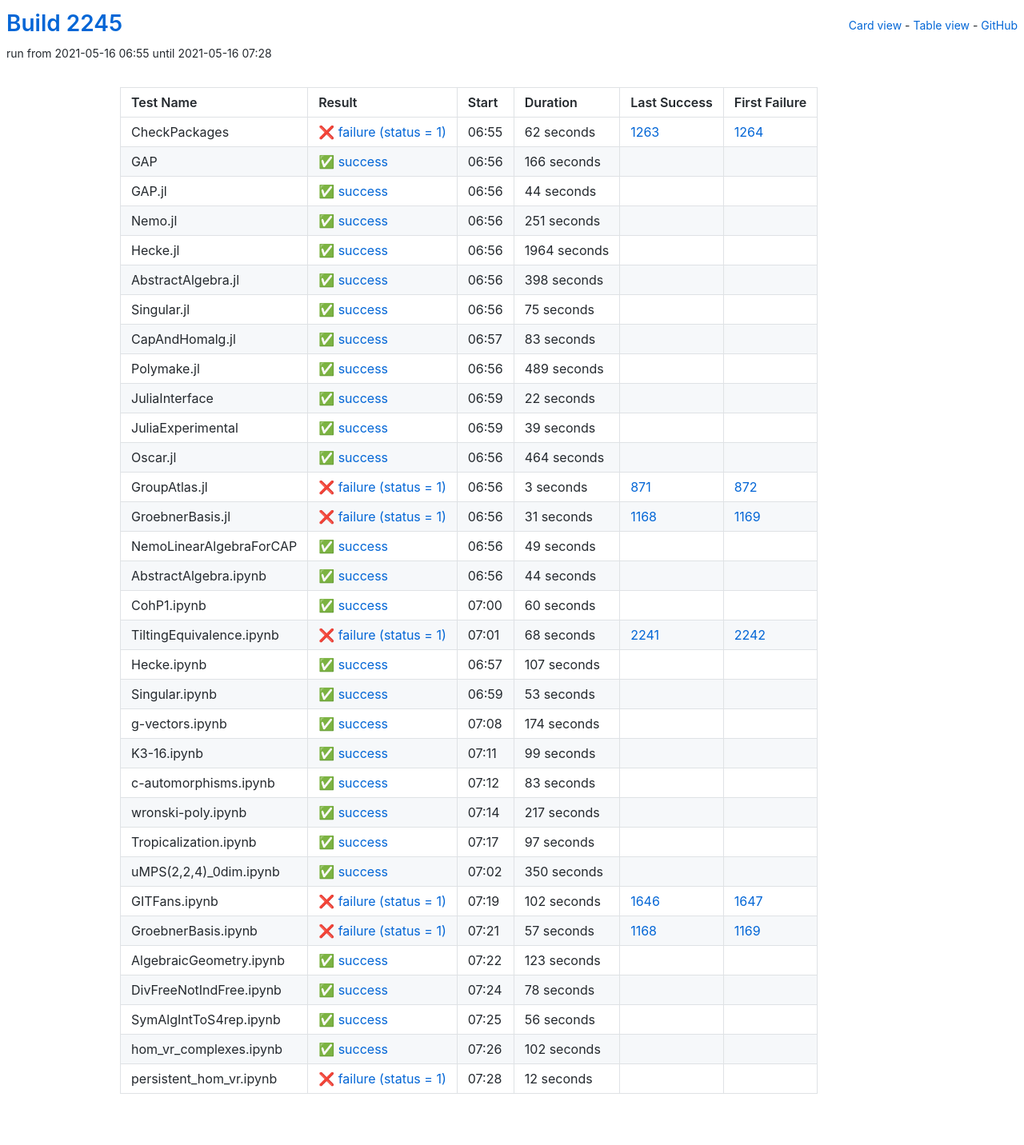
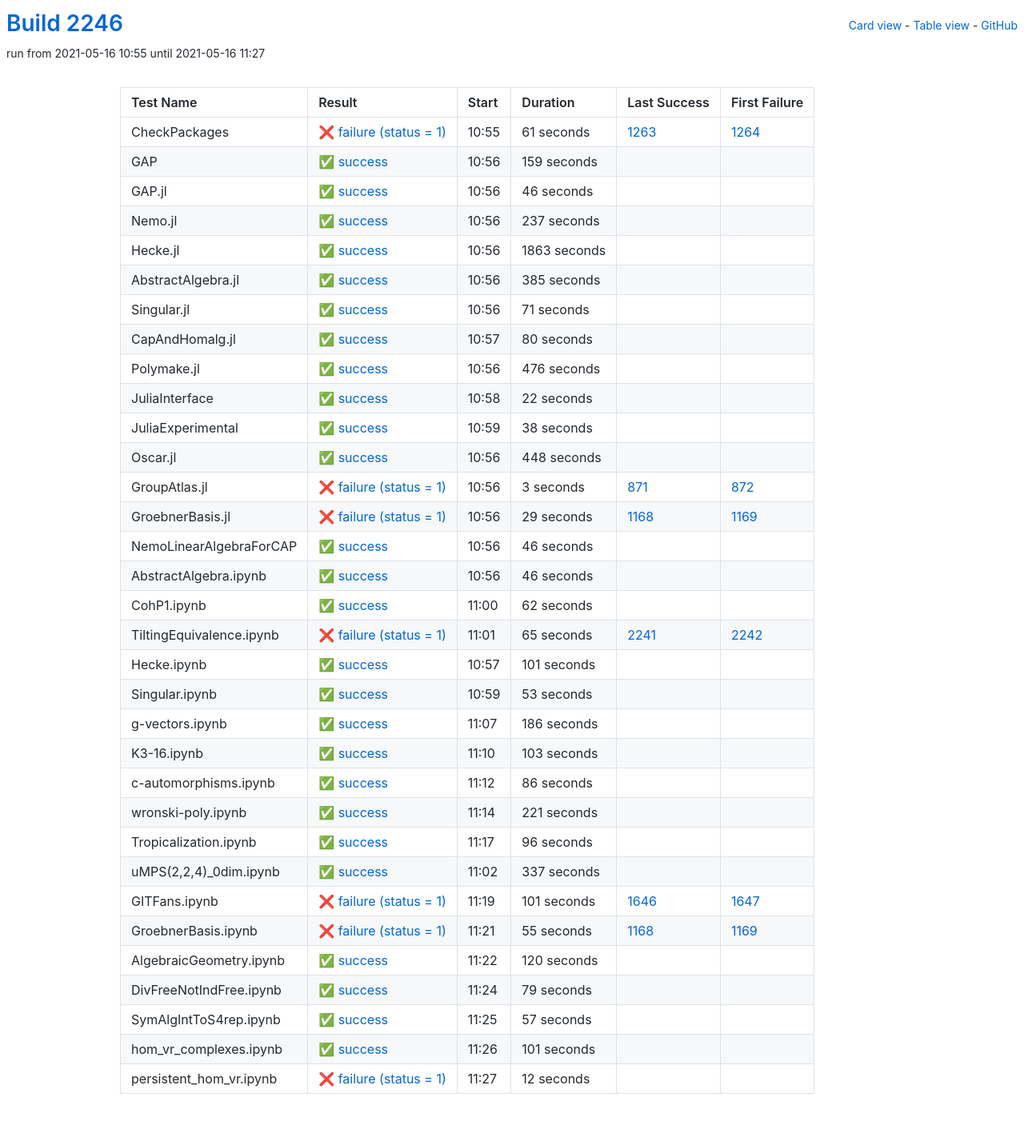
Before and after one commit to oscar-system/oscar-ci-status-stable, a Jekyll site: the page built from table.html, in a window 1280 px wide. Shown: the whole page at 80% size. Built offline with Jekyll 4.4.1, drawn with Linux system fonts in a browser that asks for light colours.

Commit message:
Build #2246

```diff
--- a/_data/ci.yml
+++ b/_data/ci.yml
@@ -1,6 +1,6 @@
 ---
-build: 2245
-build_url: https://oscarci.mathematik.uni-kl.de/job/oscar-stable/2245/
+build: 2246
+build_url: https://oscarci.mathematik.uni-kl.de/job/oscar-stable/2246/
 job: oscar-stable
 organization: oscar-system
 repo: oscar-ci-status-stable
@@ -8,116 +8,116 @@ repourl: https://github.com/oscar-system/oscar-ci-status-stable
 tests:
 - name: CheckPackages
   id: checkpackages
-  log: https://oscarci.mathematik.uni-kl.de/job/oscar-stable/2245/artifact/logs/build-2245/CheckPackages.log
-  start: 2021-05-16 06:55
+  log: https://oscarci.mathematik.uni-kl.de/job/oscar-stable/2246/artifact/logs/build-2246/CheckPackages.log
+  start: 2021-05-16 10:55
   success: false
   exitcode: 1
   status: failure
-  duration: 62
+  duration: 61
   last_success: 1263
   last_success_url: https://oscarci.mathematik.uni-kl.de/job/oscar-stable/1263/
   first_failure: 1264
   first_failure_url: https://oscarci.mathematik.uni-kl.de/job/oscar-stable/1264/
 - name: GAP
   id: gap
-  log: https://oscarci.mathematik.uni-kl.de/job/oscar-stable/2245/artifact/logs/build-2245/GAP.log
-  start: 2021-05-16 06:56
+  log: https://oscarci.mathematik.uni-kl.de/job/oscar-stable/2246/artifact/logs/build-2246/GAP.log
+  start: 2021-05-16 10:56
   success: true
   exitcode: 0
   status: success
-  duration: 166
+  duration: 159
   last_success: false
   last_success_url:
   first_failure: false
   first_failure_url:
 - name: GAP.jl
   id: gap-jl
-  log: https://oscarci.mathematik.uni-kl.de/job/oscar-stable/2245/artifact/logs/build-2245/GAP.jl.log
-  start: 2021-05-16 06:56
+  log: https://oscarci.mathematik.uni-kl.de/job/oscar-stable/2246/artifact/logs/build-2246/GAP.jl.log
+  start: 2021-05-16 10:56
   success: true
   exitcode: 0
   status: success
-  duration: 44
+  duration: 46
   last_success: false
   last_success_url:
   first_failure: false
   first_failure_url:
 - name: Nemo.jl
   id: nemo-jl
-  log: https://oscarci.mathematik.uni-kl.de/job/oscar-stable/2245/artifact/logs/build-2245/Nemo.jl.log
-  start: 2021-05-16 06:56
+  log: https://oscarci.mathematik.uni-kl.de/job/oscar-stable/2246/artifact/logs/build-2246/Nemo.jl.log
+  start: 2021-05-16 10:56
   success: true
   exitcode: 0
   status: success
-  duration: 251
+  duration: 237
   last_success: false
   last_success_url:
   first_failure: false
   first_failure_url:
 - name: Hecke.jl
   id: hecke-jl
-  log: https://oscarci.mathematik.uni-kl.de/job/oscar-stable/2245/artifact/logs/build-2245/Hecke.jl.log
-  start: 2021-05-16 06:56
+  log: https://oscarci.mathematik.uni-kl.de/job/oscar-stable/2246/artifact/logs/build-2246/Hecke.jl.log
+  start: 2021-05-16 10:56
   success: true
   exitcode: 0
   status: success
-  duration: 1964
+  duration: 1863
   last_success: false
   last_success_url:
   first_failure: false
   first_failure_url:
 - name: AbstractAlgebra.jl
   id: abstractalgebra-jl
-  log: https://oscarci.mathematik.uni-kl.de/job/oscar-stable/2245/artifact/logs/build-2245/AbstractAlgebra.jl.log
-  start: 2021-05-16 06:56
+  log: https://oscarci.mathematik.uni-kl.de/job/oscar-stable/2246/artifact/logs/build-2246/AbstractAlgebra.jl.log
+  start: 2021-05-16 10:56
   success: true
   exitcode: 0
   status: success
-  duration: 398
+  duration: 385
   last_success: false
   last_success_url:
   first_failure: false
   first_failure_url:
 - name: Singular.jl
   id: singular-jl
-  log: https://oscarci.mathematik.uni-kl.de/job/oscar-stable/2245/artifact/logs/build-2245/Singular.jl.log
-  start: 2021-05-16 06:56
+  log: https://oscarci.mathematik.uni-kl.de/job/oscar-stable/2246/artifact/logs/build-2246/Singular.jl.log
+  start: 2021-05-16 10:56
   success: true
   exitcode: 0
   status: success
-  duration: 75
+  duration: 71
   last_success: false
   last_success_url:
   first_failure: false
   first_failure_url:
 - name: CapAndHomalg.jl
   id: capandhomalg-jl
-  log: https://oscarci.mathematik.uni-kl.de/job/oscar-stable/2245/artifact/logs/build-2245/CapAndHomalg.jl.log
-  start: 2021-05-16 06:57
+  log: https://oscarci.mathematik.uni-kl.de/job/oscar-stable/2246/artifact/logs/build-2246/CapAndHomalg.jl.log
+  start: 2021-05-16 10:57
   success: true
   exitcode: 0
   status: success
-  duration: 83
+  duration: 80
   last_success: false
   last_success_url:
   first_failure: false
   first_failure_url:
 - name: Polymake.jl
   id: polymake-jl
-  log: https://oscarci.mathematik.uni-kl.de/job/oscar-stable/2245/artifact/logs/build-2245/Polymake.jl.log
-  start: 2021-05-16 06:56
+  log: https://oscarci.mathematik.uni-kl.de/job/oscar-stable/2246/artifact/logs/build-2246/Polymake.jl.log
+  start: 2021-05-16 10:56
   success: true
   exitcode: 0
   status: success
-  duration: 489
+  duration: 476
   last_success: false
   last_success_url:
   first_failure: false
   first_failure_url:
 - name: JuliaInterface
   id: juliainterface
-  log: https://oscarci.mathematik.uni-kl.de/job/oscar-stable/2245/artifact/logs/build-2245/JuliaInterface.log
-  start: 2021-05-16 06:59
+  log: https://oscarci.mathematik.uni-kl.de/job/oscar-stable/2246/artifact/logs/build-2246/JuliaInterface.log
+  start: 2021-05-16 10:58
   success: true
   exitcode: 0
   status: success
@@ -128,32 +128,32 @@ tests:
   first_failure_url:
 - name: JuliaExperimental
   id: juliaexperimental
-  log: https://oscarci.mathematik.uni-kl.de/job/oscar-stable/2245/artifact/logs/build-2245/JuliaExperimental.log
-  start: 2021-05-16 06:59
+  log: https://oscarci.mathematik.uni-kl.de/job/oscar-stable/2246/artifact/logs/build-2246/JuliaExperimental.log
+  start: 2021-05-16 10:59
   success: true
   exitcode: 0
   status: success
-  duration: 39
+  duration: 38
   last_success: false
   last_success_url:
   first_failure: false
   first_failure_url:
 - name: Oscar.jl
   id: oscar-jl
-  log: https://oscarci.mathematik.uni-kl.de/job/oscar-stable/2245/artifact/logs/build-2245/Oscar.jl.log
-  start: 2021-05-16 06:56
+  log: https://oscarci.mathematik.uni-kl.de/job/oscar-stable/2246/artifact/logs/build-2246/Oscar.jl.log
+  start: 2021-05-16 10:56
   success: true
   exitcode: 0
   status: success
-  duration: 464
+  duration: 448
   last_success: false
   last_success_url:
   first_failure: false
   first_failure_url:
 - name: GroupAtlas.jl
   id: groupatlas-jl
-  log: https://oscarci.mathematik.uni-kl.de/job/oscar-stable/2245/artifact/logs/build-2245/GroupAtlas.jl.log
-  start: 2021-05-16 06:56
+  log: https://oscarci.mathematik.uni-kl.de/job/oscar-stable/2246/artifact/logs/build-2246/GroupAtlas.jl.log
+  start: 2021-05-16 10:56
   success: false
   exitcode: 1
   status: failure
@@ -164,80 +164,80 @@ tests:
   first_failure_url: https://oscarci.mathematik.uni-kl.de/job/oscar-stable/872/
 - name: GroebnerBasis.jl
   id: groebnerbasis-jl
-  log: https://oscarci.mathematik.uni-kl.de/job/oscar-stable/2245/artifact/logs/build-2245/GroebnerBasis.jl.log
-  start: 2021-05-16 06:56
+  log: https://oscarci.mathematik.uni-kl.de/job/oscar-stable/2246/artifact/logs/build-2246/GroebnerBasis.jl.log
+  start: 2021-05-16 10:56
   success: false
   exitcode: 1
   status: failure
-  duration: 31
+  duration: 29
   last_success: 1168
   last_success_url: https://oscarci.mathematik.uni-kl.de/job/oscar-stable/1168/
   first_failure: 1169
   first_failure_url: https://oscarci.mathematik.uni-kl.de/job/oscar-stable/1169/
 - name: NemoLinearAlgebraForCAP
   id: nemolinearalgebraforcap
-  log: https://oscarci.mathematik.uni-kl.de/job/oscar-stable/2245/artifact/logs/build-2245/NemoLinearAlgebraForCAP.log
-  start: 2021-05-16 06:56
+  log: https://oscarci.mathematik.uni-kl.de/job/oscar-stable/2246/artifact/logs/build-2246/NemoLinearAlgebraForCAP.log
+  start: 2021-05-16 10:56
   success: true
   exitcode: 0
   status: success
-  duration: 49
+  duration: 46
   last_success: false
   last_success_url:
   first_failure: false
   first_failure_url:
 - name: AbstractAlgebra.ipynb
   id: abstractalgebra-ipynb
-  log: https://oscarci.mathematik.uni-kl.de/job/oscar-stable/2245/artifact/logs/build-2245/AbstractAlgebra.ipynb.log
-  start: 2021-05-16 06:56
+  log: https://oscarci.mathematik.uni-kl.de/job/oscar-stable/2246/artifact/logs/build-2246/AbstractAlgebra.ipynb.log
+  start: 2021-05-16 10:56
   success: true
   exitcode: 0
   status: success
-  duration: 44
+  duration: 46
   last_success: false
   last_success_url:
   first_failure: false
   first_failure_url:
 - name: CohP1.ipynb
   id: cohp1-ipynb
-  log: https://oscarci.mathematik.uni-kl.de/job/oscar-stable/2245/artifact/logs/build-2245/CohP1.ipynb.log
-  start: 2021-05-16 07:00
+  log: https://oscarci.mathematik.uni-kl.de/job/oscar-stable/2246/artifact/logs/build-2246/CohP1.ipynb.log
+  start: 2021-05-16 11:00
   success: true
   exitcode: 0
   status: success
-  duration: 60
+  duration: 62
   last_success: false
   last_success_url:
   first_failure: false
   first_failure_url:
 - name: TiltingEquivalence.ipynb
   id: tiltingequivalence-ipynb
-  log: https://oscarci.mathematik.uni-kl.de/job/oscar-stable/2245/artifact/logs/build-2245/TiltingEquivalence.ipynb.log
-  start: 2021-05-16 07:01
+  log: https://oscarci.mathematik.uni-kl.de/job/oscar-stable/2246/artifact/logs/build-2246/TiltingEquivalence.ipynb.log
+  start: 2021-05-16 11:01
   success: false
   exitcode: 1
   status: failure
-  duration: 68
+  duration: 65
   last_success: 2241
   last_success_url: https://oscarci.mathematik.uni-kl.de/job/oscar-stable/2241/
   first_failure: 2242
   first_failure_url: https://oscarci.mathematik.uni-kl.de/job/oscar-stable/2242/
 - name: Hecke.ipynb
   id: hecke-ipynb
-  log: https://oscarci.mathematik.uni-kl.de/job/oscar-stable/2245/artifact/logs/build-2245/Hecke.ipynb.log
-  start: 2021-05-16 06:57
+  log: https://oscarci.mathematik.uni-kl.de/job/oscar-stable/2246/artifact/logs/build-2246/Hecke.ipynb.log
+  start: 2021-05-16 10:57
   success: true
   exitcode: 0
   status: success
-  duration: 107
+  duration: 101
   last_success: false
   last_success_url:
   first_failure: false
   first_failure_url:
 - name: Singular.ipynb
   id: singular-ipynb
-  log: https://oscarci.mathematik.uni-kl.de/job/oscar-stable/2245/artifact/logs/build-2245/Singular.ipynb.log
-  start: 2021-05-16 06:59
+  log: https://oscarci.mathematik.uni-kl.de/job/oscar-stable/2246/artifact/logs/build-2246/Singular.ipynb.log
+  start: 2021-05-16 10:59
   success: true
   exitcode: 0
   status: success
@@ -248,152 +248,152 @@ tests:
   first_failure_url:
 - name: g-vectors.ipynb
   id: g-vectors-ipynb
-  log: https://oscarci.mathematik.uni-kl.de/job/oscar-stable/2245/artifact/logs/build-2245/g-vectors.ipynb.log
-  start: 2021-05-16 07:08
+  log: https://oscarci.mathematik.uni-kl.de/job/oscar-stable/2246/artifact/logs/build-2246/g-vectors.ipynb.log
+  start: 2021-05-16 11:07
   success: true
   exitcode: 0
   status: success
-  duration: 174
+  duration: 186
   last_success: false
   last_success_url:
   first_failure: false
   first_failure_url:
 - name: K3-16.ipynb
   id: k3-16-ipynb
-  log: https://oscarci.mathematik.uni-kl.de/job/oscar-stable/2245/artifact/logs/build-2245/K3-16.ipynb.log
-  start: 2021-05-16 07:11
+  log: https://oscarci.mathematik.uni-kl.de/job/oscar-stable/2246/artifact/logs/build-2246/K3-16.ipynb.log
+  start: 2021-05-16 11:10
   success: true
   exitcode: 0
   status: success
-  duration: 99
+  duration: 103
   last_success: false
   last_success_url:
   first_failure: false
   first_failure_url:
 - name: c-automorphisms.ipynb
   id: c-automorphisms-ipynb
-  log: https://oscarci.mathematik.uni-kl.de/job/oscar-stable/2245/artifact/logs/build-2245/c-automorphisms.ipynb.log
-  start: 2021-05-16 07:12
+  log: https://oscarci.mathematik.uni-kl.de/job/oscar-stable/2246/artifact/logs/build-2246/c-automorphisms.ipynb.log
+  start: 2021-05-16 11:12
   success: true
   exitcode: 0
   status: success
-  duration: 83
+  duration: 86
   last_success: false
   last_success_url:
   first_failure: false
   first_failure_url:
 - name: wronski-poly.ipynb
   id: wronski-poly-ipynb
-  log: https://oscarci.mathematik.uni-kl.de/job/oscar-stable/2245/artifact/logs/build-2245/wronski-poly.ipynb.log
-  start: 2021-05-16 07:14
+  log: https://oscarci.mathematik.uni-kl.de/job/oscar-stable/2246/artifact/logs/build-2246/wronski-poly.ipynb.log
+  start: 2021-05-16 11:14
   success: true
   exitcode: 0
   status: success
-  duration: 217
+  duration: 221
   last_success: false
   last_success_url:
   first_failure: false
   first_failure_url:
 - name: Tropicalization.ipynb
   id: tropicalization-ipynb
-  log: https://oscarci.mathematik.uni-kl.de/job/oscar-stable/2245/artifact/logs/build-2245/Tropicalization.ipynb.log
-  start: 2021-05-16 07:17
+  log: https://oscarci.mathematik.uni-kl.de/job/oscar-stable/2246/artifact/logs/build-2246/Tropicalization.ipynb.log
+  start: 2021-05-16 11:17
   success: true
   exitcode: 0
   status: success
-  duration: 97
+  duration: 96
   last_success: false
   last_success_url:
   first_failure: false
   first_failure_url:
 - name: uMPS(2,2,4)_0dim.ipynb
   id: umps-2-2-4-0dim-ipynb
-  log: https://oscarci.mathematik.uni-kl.de/job/oscar-stable/2245/artifact/logs/build-2245/uMPS-2-2-4-_0dim.ipynb.log
-  start: 2021-05-16 07:02
+  log: https://oscarci.mathematik.uni-kl.de/job/oscar-stable/2246/artifact/logs/build-2246/uMPS-2-2-4-_0dim.ipynb.log
+  start: 2021-05-16 11:02
   success: true
   exitcode: 0
   status: success
-  duration: 350
+  duration: 337
   last_success: false
   last_success_url:
   first_failure: false
   first_failure_url:
 - name: GITFans.ipynb
   id: gitfans-ipynb
-  log: https://oscarci.mathematik.uni-kl.de/job/oscar-stable/2245/artifact/logs/build-2245/GITFans.ipynb.log
-  start: 2021-05-16 07:19
+  log: https://oscarci.mathematik.uni-kl.de/job/oscar-stable/2246/artifact/logs/build-2246/GITFans.ipynb.log
+  start: 2021-05-16 11:19
   success: false
   exitcode: 1
   status: failure
-  duration: 102
+  duration: 101
   last_success: 1646
   last_success_url: https://oscarci.mathematik.uni-kl.de/job/oscar-stable/1646/
   first_failure: 1647
   first_failure_url: https://oscarci.mathematik.uni-kl.de/job/oscar-stable/1647/
 - name: GroebnerBasis.ipynb
   id: groebnerbasis-ipynb
-  log: https://oscarci.mathematik.uni-kl.de/job/oscar-stable/2245/artifact/logs/build-2245/GroebnerBasis.ipynb.log
-  start: 2021-05-16 07:21
+  log: https://oscarci.mathematik.uni-kl.de/job/oscar-stable/2246/artifact/logs/build-2246/GroebnerBasis.ipynb.log
+  start: 2021-05-16 11:21
   success: false
   exitcode: 1
   status: failure
-  duration: 57
+  duration: 55
   last_success: 1168
   last_success_url: https://oscarci.mathematik.uni-kl.de/job/oscar-stable/1168/
   first_failure: 1169
   first_failure_url: https://oscarci.mathematik.uni-kl.de/job/oscar-stable/1169/
 - name: AlgebraicGeometry.ipynb
   id: algebraicgeometry-ipynb
-  log: https://oscarci.mathematik.uni-kl.de/job/oscar-stable/2245/artifact/logs/build-2245/AlgebraicGeometry.ipynb.log
-  start: 2021-05-16 07:22
+  log: https://oscarci.mathematik.uni-kl.de/job/oscar-stable/2246/artifact/logs/build-2246/AlgebraicGeometry.ipynb.log
+  start: 2021-05-16 11:22
   success: true
   exitcode: 0
   status: success
-  duration: 123
+  duration: 120
   last_success: false
   last_success_url:
   first_failure: false
   first_failure_url:
 - name: DivFreeNotIndFree.ipynb
   id: divfreenotindfree-ipynb
-  log: https://oscarci.mathematik.uni-kl.de/job/oscar-stable/2245/artifact/logs/build-2245/DivFreeNotIndFree.ipynb.log
-  start: 2021-05-16 07:24
+  log: https://oscarci.mathematik.uni-kl.de/job/oscar-stable/2246/artifact/logs/build-2246/DivFreeNotIndFree.ipynb.log
+  start: 2021-05-16 11:24
   success: true
   exitcode: 0
   status: success
-  duration: 78
+  duration: 79
   last_success: false
   last_success_url:
   first_failure: false
   first_failure_url:
 - name: SymAlgIntToS4rep.ipynb
   id: symalginttos4rep-ipynb
-  log: https://oscarci.mathematik.uni-kl.de/job/oscar-stable/2245/artifact/logs/build-2245/SymAlgIntToS4rep.ipynb.log
-  start: 2021-05-16 07:25
+  log: https://oscarci.mathematik.uni-kl.de/job/oscar-stable/2246/artifact/logs/build-2246/SymAlgIntToS4rep.ipynb.log
+  start: 2021-05-16 11:25
   success: true
   exitcode: 0
   status: success
-  duration: 56
+  duration: 57
   last_success: false
   last_success_url:
   first_failure: false
   first_failure_url:
 - name: hom_vr_complexes.ipynb
   id: hom-vr-complexes-ipynb
-  log: https://oscarci.mathematik.uni-kl.de/job/oscar-stable/2245/artifact/logs/build-2245/hom_vr_complexes.ipynb.log
-  start: 2021-05-16 07:26
+  log: https://oscarci.mathematik.uni-kl.de/job/oscar-stable/2246/artifact/logs/build-2246/hom_vr_complexes.ipynb.log
+  start: 2021-05-16 11:26
   success: true
   exitcode: 0
   status: success
-  duration: 102
+  duration: 101
   last_success: false
   last_success_url:
   first_failure: false
   first_failure_url:
 - name: persistent_hom_vr.ipynb
   id: persistent-hom-vr-ipynb
-  log: https://oscarci.mathematik.uni-kl.de/job/oscar-stable/2245/artifact/logs/build-2245/persistent_hom_vr.ipynb.log
-  start: 2021-05-16 07:28
+  log: https://oscarci.mathematik.uni-kl.de/job/oscar-stable/2246/artifact/logs/build-2246/persistent_hom_vr.ipynb.log
+  start: 2021-05-16 11:27
   success: false
   exitcode: 1
   status: failure
```
Also changed, not shown: Gemfile.lock, README.md.
